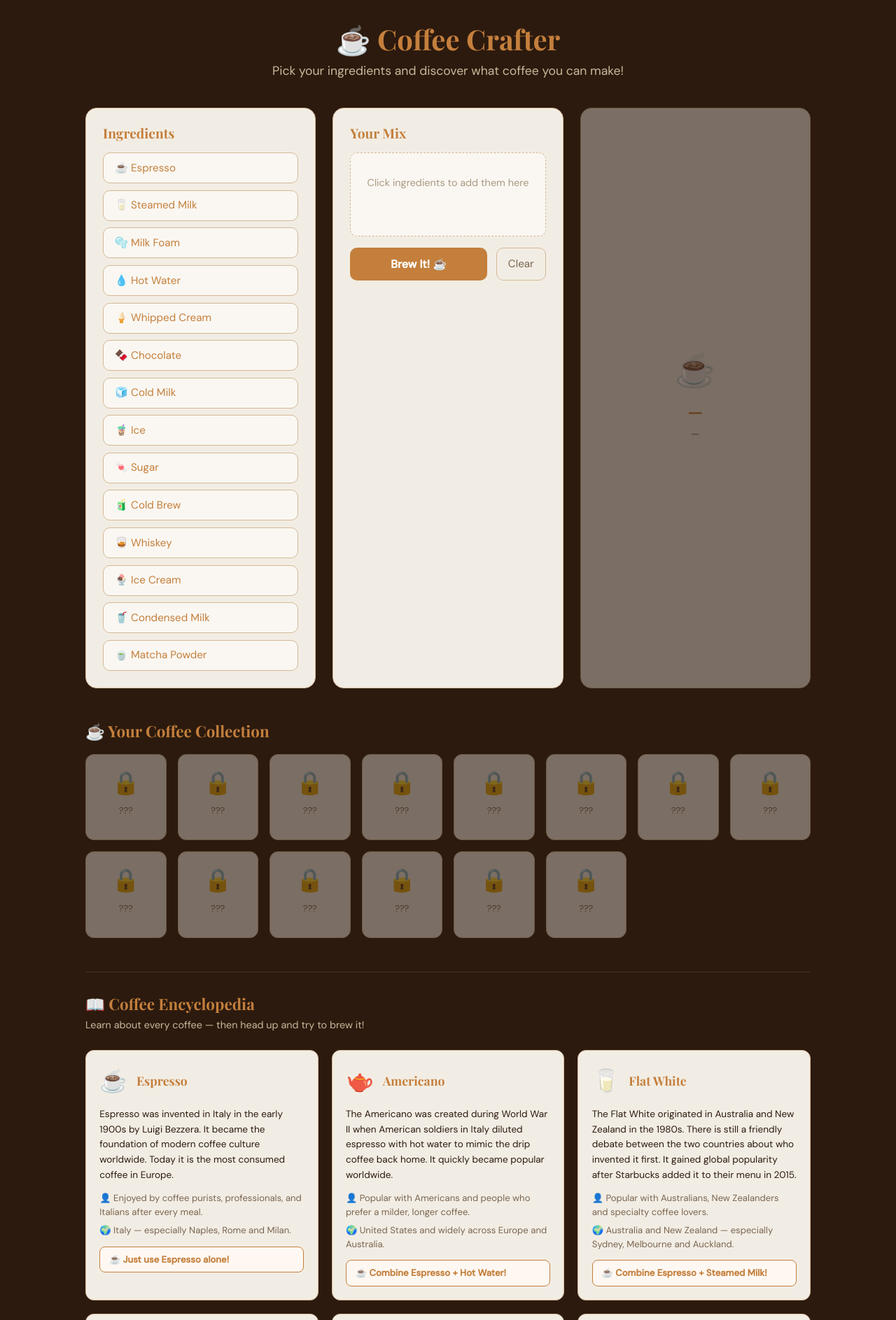
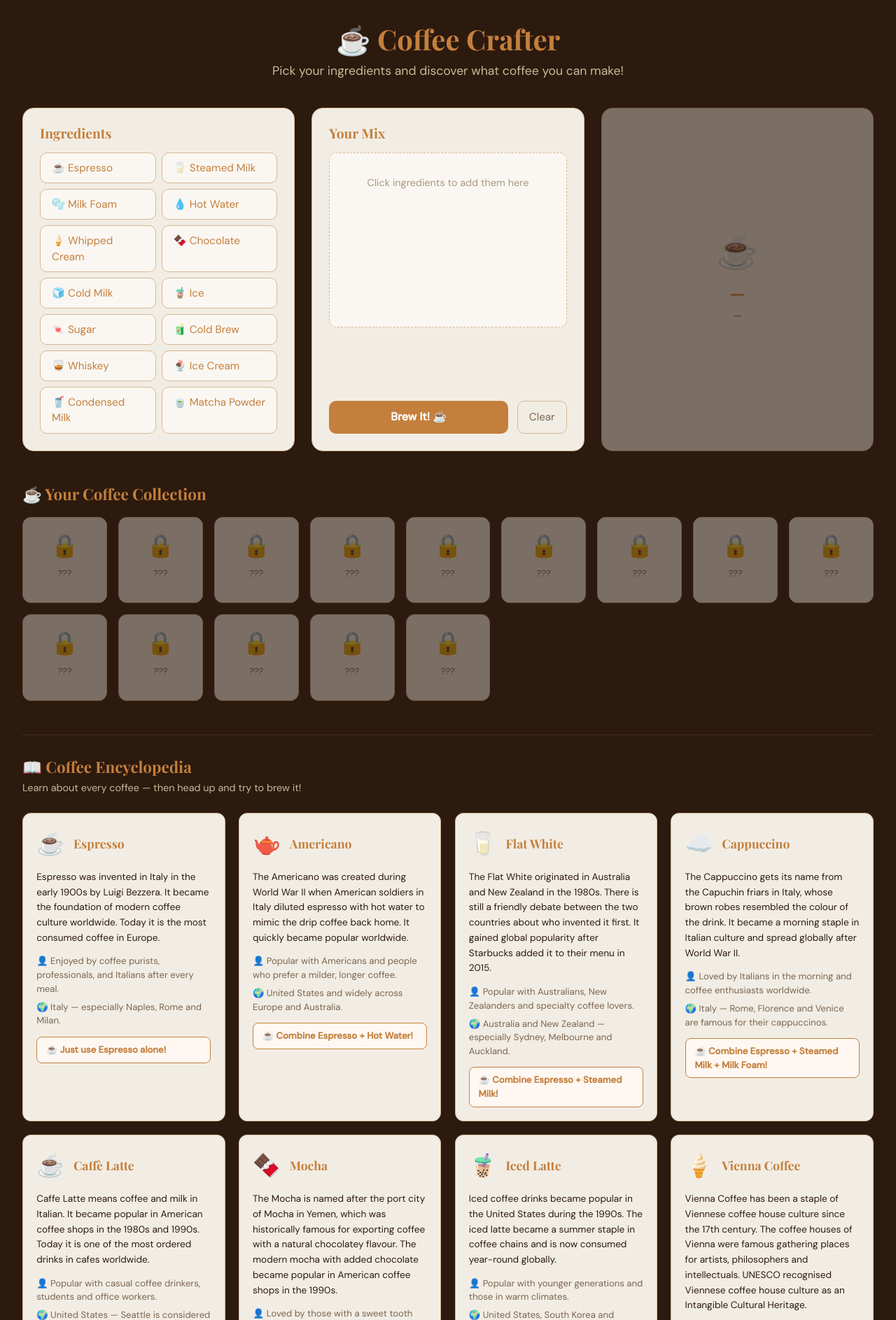
Before and after one commit to Dhruvvv1309/CITS3403_PROJECT, a Flask app: page /game in a window 1280 px wide. Shown: the part 70-1957 px from the top of the page at 70% size. Run offline with Flask 3, Linux system fonts and the light colour scheme.

Commit message:
fix game page layout and mix zone sizing

```diff
--- a/app/static/css/game.css
+++ b/app/static/css/game.css
@@ -9,7 +9,7 @@ body {
 
 
 .game-wrapper {
-  max-width: 1100px;
+  max-width: 1300px;
   margin: 0 auto;
   padding: 2rem;
 }
@@ -51,11 +51,14 @@ body {
   margin-bottom: 1rem;
   font-size: 1.2rem;
 }
+.mixing-panel {
+  position: relative;
+}
 
 .ingredients-grid {
-  display: flex;
-  flex-direction: column;
-  gap: 0.6rem;
+  display: grid;
+  grid-template-columns: 1fr 1fr;
+  gap: 8px;
 }
 
 .ingredient {
@@ -67,6 +70,7 @@ body {
   transition: all 0.2s;
   font-size: 0.95rem;
   color: #C47F3C;
+  width: 100%;
 }
 
 .ingredient:hover {
@@ -82,7 +86,7 @@ body {
 }
 
 .mix-zone {
-  min-height: 120px;
+  min-height: 250px;
   background: #FAF7F2;
   border-radius: 10px;
   padding: 1rem;
@@ -113,6 +117,11 @@ body {
 .mix-actions {
   display: flex;
   gap: 0.8rem;
+  margin-top: auto;
+  position: absolute;
+  bottom: 1.5rem;
+  left: 1.5rem;
+  right: 1.5rem;
 }
 
 .btn-brew {
```
